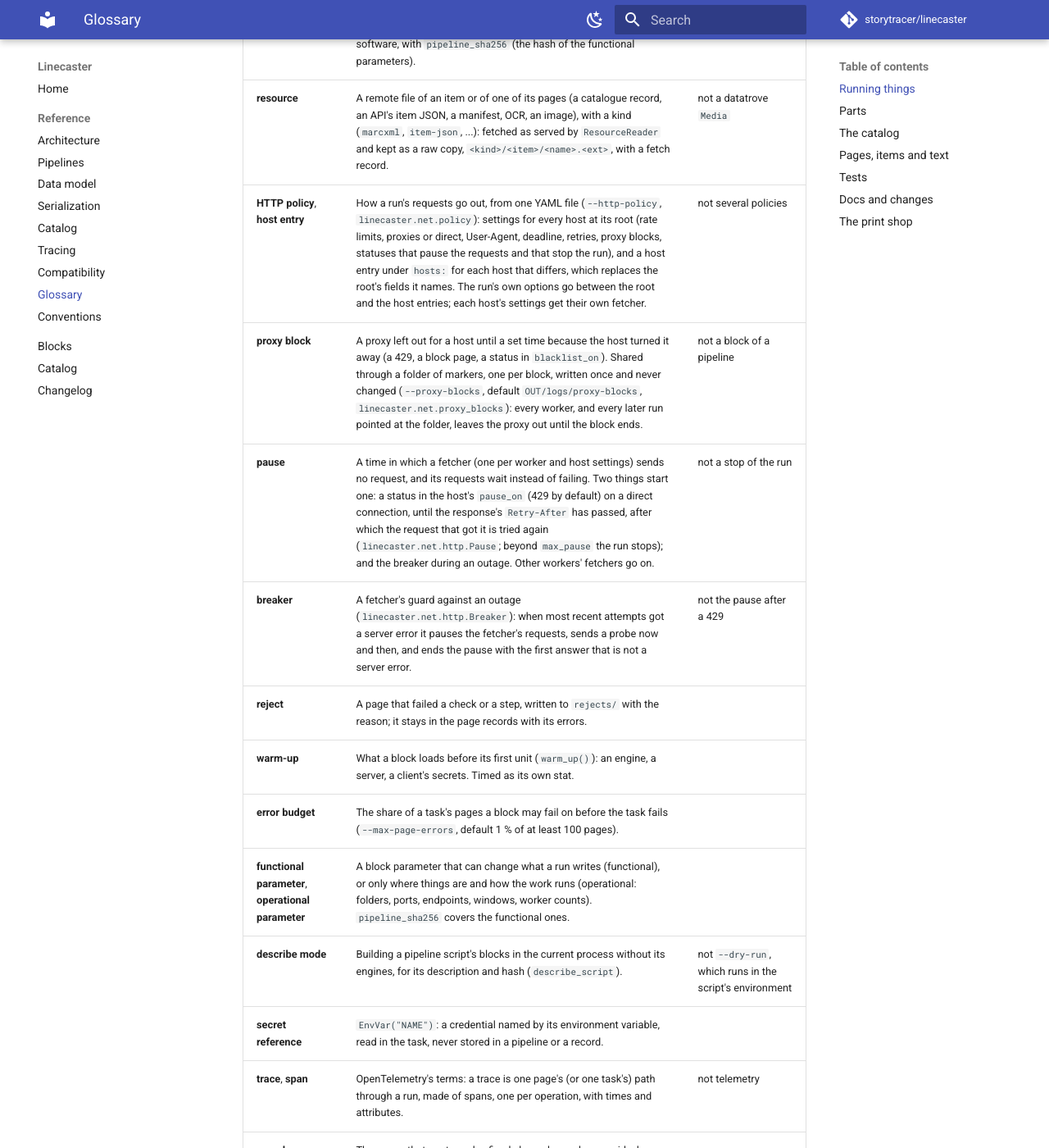
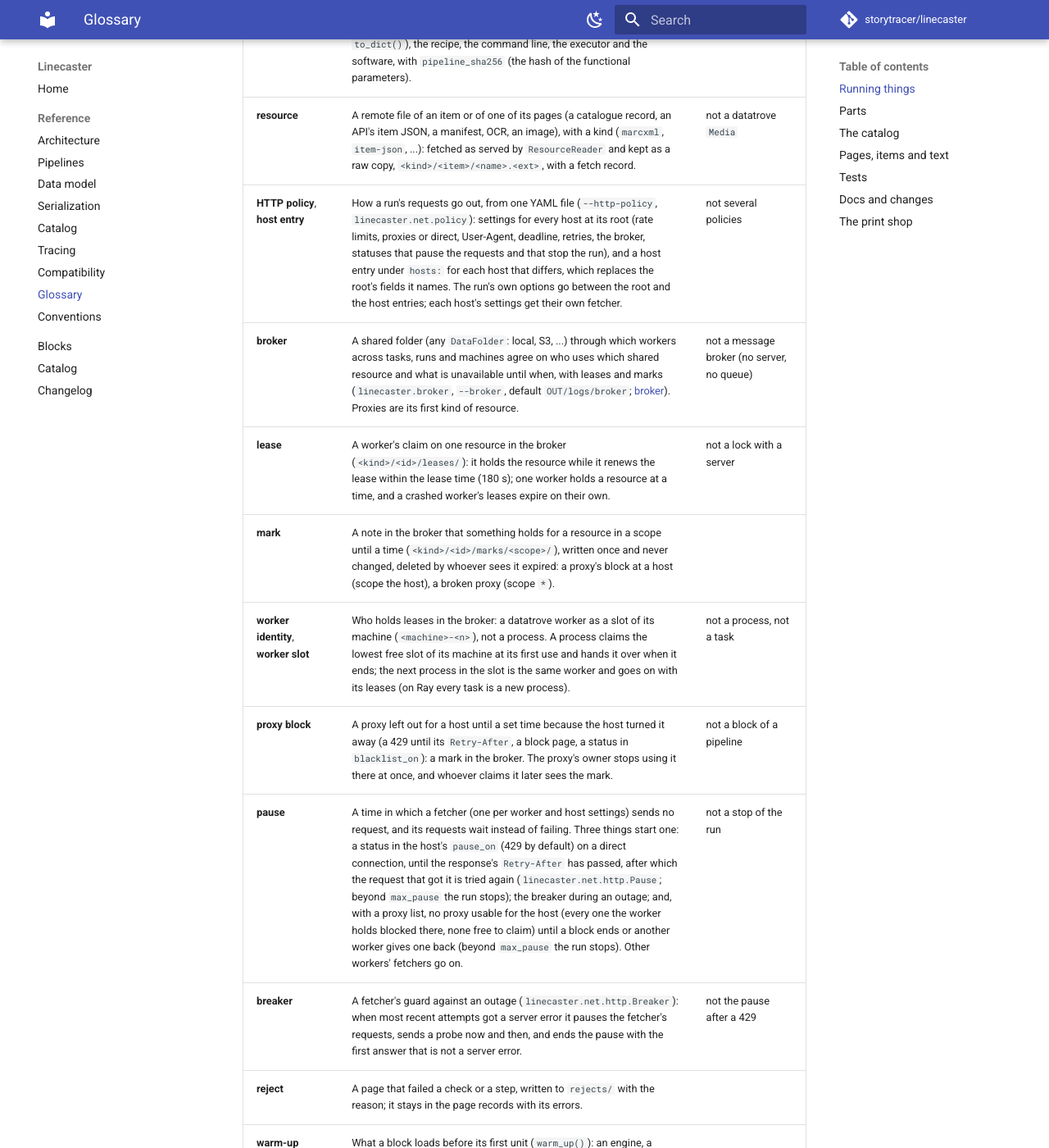
Before and after one commit to storytracer/linecaster, an MkDocs documentation site: the page built from docs/reference/glossary.md, in a window 1280 px wide and 1400 px high, scrolled down 2649 px. Shown: the whole window at 82% size. Built offline with MkDocs 1.6.1 and Material for MkDocs 9.7.7, drawn with Linux system fonts in a browser that asks for light colours; comment, search, counter and statistics services are not loaded; the version menu is left out.

Commit message:
Glossary: broker, lease, mark, worker identity; a proxy block is a mark
Co-Authored-By: Claude Opus 5.5 <noreply@anthropic.com>

```diff
--- a/docs/reference/glossary.md
+++ b/docs/reference/glossary.md
@@ -36,9 +36,13 @@ term is added here before it is used.
 | **run folder** | The output folder of a run (`OUT`): `pages/` (the page records), `rejects/`, `logs/`, `traces/`, `run.yaml`, and the files the writers produce. | |
 | **run record** | `OUT/run.yaml`: the pipeline as run (every block's parameters, `to_dict()`), the recipe, the command line, the executor and the software, with `pipeline_sha256` (the hash of the functional parameters). | |
 | **resource** | A remote file of an item or of one of its pages (a catalogue record, an API's item JSON, a manifest, OCR, an image), with a kind (`marcxml`, `item-json`, ...): fetched as served by `ResourceReader` and kept as a raw copy, `<kind>/<item>/<name>.<ext>`, with a fetch record. | not a datatrove `Media` |
-| **HTTP policy**, **host entry** | How a run's requests go out, from one YAML file (`--http-policy`, `linecaster.net.policy`): settings for every host at its root (rate limits, proxies or direct, User-Agent, deadline, retries, proxy blocks, statuses that pause the requests and that stop the run), and a host entry under `hosts:` for each host that differs, which replaces the root's fields it names. The run's own options go between the root and the host entries; each host's settings get their own fetcher. | not several policies |
-| **proxy block** | A proxy left out for a host until a set time because the host turned it away (a 429, a block page, a status in `blacklist_on`). Shared through a folder of markers, one per block, written once and never changed (`--proxy-blocks`, default `OUT/logs/proxy-blocks`, `linecaster.net.proxy_blocks`): every worker, and every later run pointed at the folder, leaves the proxy out until the block ends. | not a block of a pipeline |
-| **pause** | A time in which a fetcher (one per worker and host settings) sends no request, and its requests wait instead of failing. Two things start one: a status in the host's `pause_on` (429 by default) on a direct connection, until the response's `Retry-After` has passed, after which the request that got it is tried again (`linecaster.net.http.Pause`; beyond `max_pause` the run stops); and the breaker during an outage. Other workers' fetchers go on. | not a stop of the run |
+| **HTTP policy**, **host entry** | How a run's requests go out, from one YAML file (`--http-policy`, `linecaster.net.policy`): settings for every host at its root (rate limits, proxies or direct, User-Agent, deadline, retries, the broker, statuses that pause the requests and that stop the run), and a host entry under `hosts:` for each host that differs, which replaces the root's fields it names. The run's own options go between the root and the host entries; each host's settings get their own fetcher. | not several policies |
+| **broker** | A shared folder (any `DataFolder`: local, S3, ...) through which workers across tasks, runs and machines agree on who uses which shared resource and what is unavailable until when, with leases and marks (`linecaster.broker`, `--broker`, default `OUT/logs/broker`; [broker](broker.md)). Proxies are its first kind of resource. | not a message broker (no server, no queue) |
+| **lease** | A worker's claim on one resource in the broker (`<kind>/<id>/leases/`): it holds the resource while it renews the lease within the lease time (180 s); one worker holds a resource at a time, and a crashed worker's leases expire on their own. | not a lock with a server |
+| **mark** | A note in the broker that something holds for a resource in a scope until a time (`<kind>/<id>/marks/<scope>/`), written once and never changed, deleted by whoever sees it expired: a proxy's block at a host (scope the host), a broken proxy (scope `*`). | |
+| **worker identity**, **worker slot** | Who holds leases in the broker: a datatrove worker as a slot of its machine (`<machine>-<n>`), not a process. A process claims the lowest free slot of its machine at its first use and hands it over when it ends; the next process in the slot is the same worker and goes on with its leases (on Ray every task is a new process). | not a process, not a task |
+| **proxy block** | A proxy left out for a host until a set time because the host turned it away (a 429 until its `Retry-After`, a block page, a status in `blacklist_on`): a mark in the broker. The proxy's owner stops using it there at once, and whoever claims it later sees the mark. | not a block of a pipeline |
+| **pause** | A time in which a fetcher (one per worker and host settings) sends no request, and its requests wait instead of failing. Three things start one: a status in the host's `pause_on` (429 by default) on a direct connection, until the response's `Retry-After` has passed, after which the request that got it is tried again (`linecaster.net.http.Pause`; beyond `max_pause` the run stops); the breaker during an outage; and, with a proxy list, no proxy usable for the host (every one the worker holds blocked there, none free to claim) until a block ends or another worker gives one back (beyond `max_pause` the run stops). Other workers' fetchers go on. | not a stop of the run |
 | **breaker** | A fetcher's guard against an outage (`linecaster.net.http.Breaker`): when most recent attempts got a server error it pauses the fetcher's requests, sends a probe now and then, and ends the pause with the first answer that is not a server error. | not the pause after a 429 |
 | **reject** | A page that failed a check or a step, written to `rejects/` with the reason; it stays in the page records with its errors. | |
 | **warm-up** | What a block loads before its first unit (`warm_up()`): an engine, a server, a client's secrets. Timed as its own stat. | |
```
